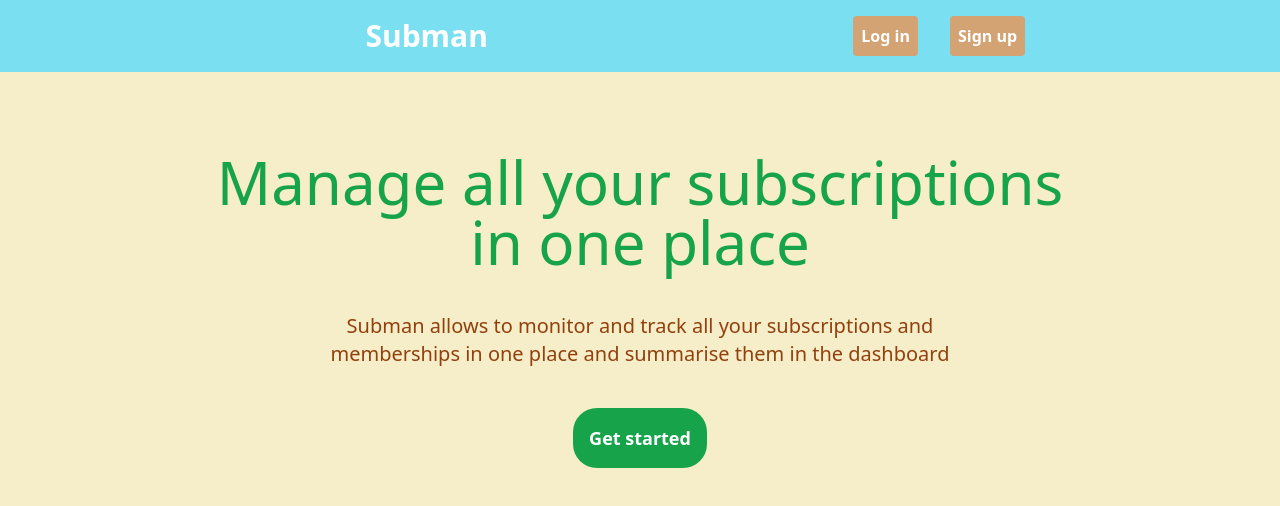
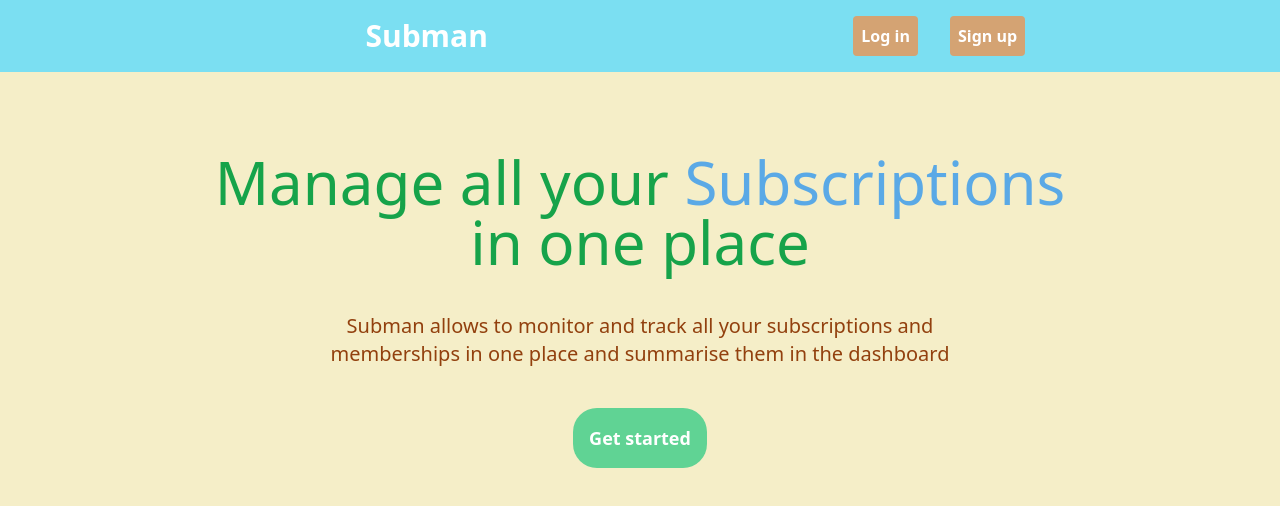
Before and after one commit to Adithya-why/subManageFront, a React (Vite) app: page / in a window 1280 px wide. Shown: the top 506 px of the page. Built offline with nearby package versions, Linux system fonts and the light colour scheme.

Commit message:
styled the landing page

```diff
--- a/src/components/DesignCard.jsx
+++ b/src/components/DesignCard.jsx
@@ -19,7 +19,7 @@ export default function DesignCard({ user }){
 
     return(
         <div className=" dc flex flex-col items-center w-full h-full pt-20 gap-10  bg-[#F5EEC8] text-green-600">
-            <div className="text-6xl text-center w-2/3">Manage all your subscriptions in one place</div>
+            <div className="text-6xl text-center w-2/3 font-thin">Manage all your <span className="text-[#5aa9e6] font-normal">Subscriptions</span> in one place</div>
 
             <div className="text-xl font-normal text-amber-800 w-1/2 text-center">
                 Subman allows to monitor and track all your subscriptions and memberships in one place and summarise them in the dashboard
@@ -27,7 +27,7 @@ export default function DesignCard({ user }){
 
 
             <div>
-                <button className=" rounded-3xl p-4 text-lg font-bold bg-green-600 text-white"><Link to={startPath}>Get started</Link></button>
+                <button className=" rounded-3xl p-4 text-lg font-bold bg-[#60d394] text-white"><Link to={startPath}>Get started</Link></button>
             </div>
         </div>
     )
```
